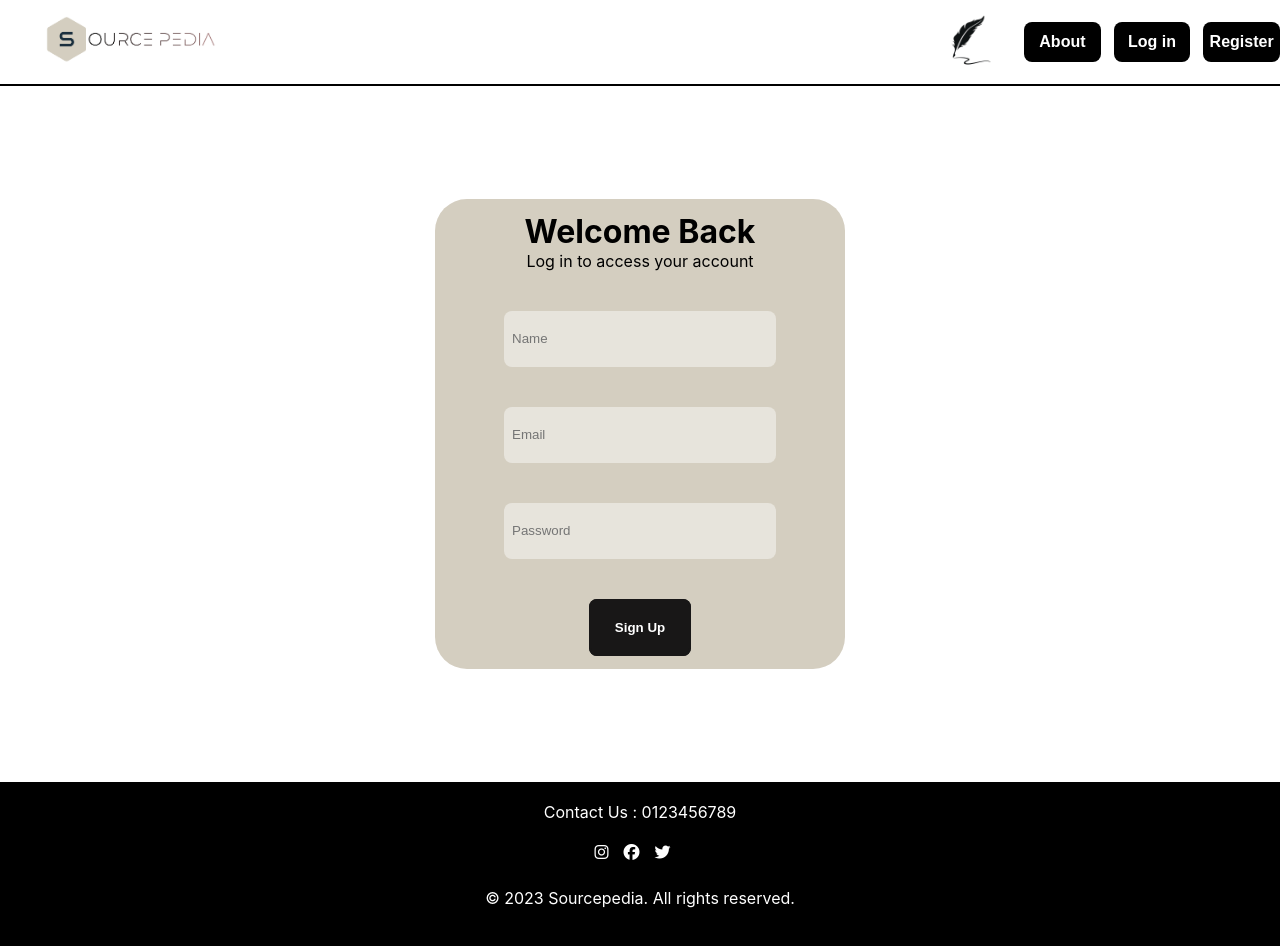
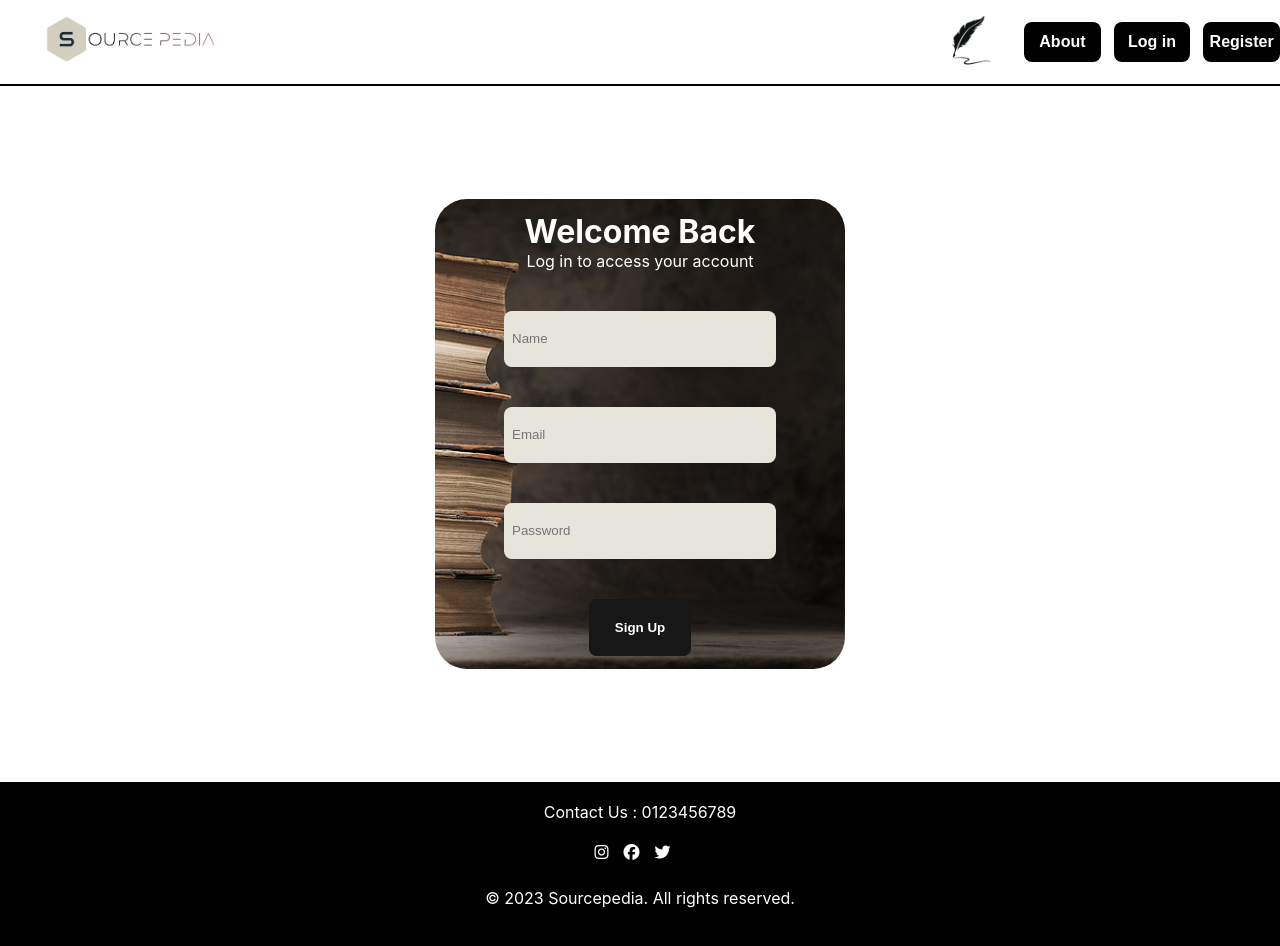
Before and after one commit to Cytzr/SourcePedia, a React (Create React App) app in the folder SE Project/Front End/sourcepedia/: page /login in a window 1280 px wide. Shown: the top 946 px of the page. Built offline with nearby package versions, Linux system fonts and the light colour scheme.

Commit message:
add background image
ditambahin foto buat background login sama register page.
bisa dilihat di login css bagian sign-up-form

```diff
--- a/SE Project/Front End/sourcepedia/src/Pages/Login.css
+++ b/SE Project/Front End/sourcepedia/src/Pages/Login.css
@@ -8,6 +8,9 @@
     width: 30vw;
     border-radius: 4vh;
     padding: 1vw;
+    background-image: url("../Resources/macro-table-books-blur-wallpaper-preview.jpg");
+    background-size: cover;
+    background-position: right;
 }
 
 .login-greeting{
@@ -16,6 +19,7 @@
     justify-content: center;
     text-align: center;
     flex-direction: column;
+    color: white;
 }
 
 .login-greeting h1, .login-greeting p{
```
Also changed, not shown: SE Project/Front End/sourcepedia/src/Resources/macro-table-books-blur-wallpaper-preview.jpg (added).
